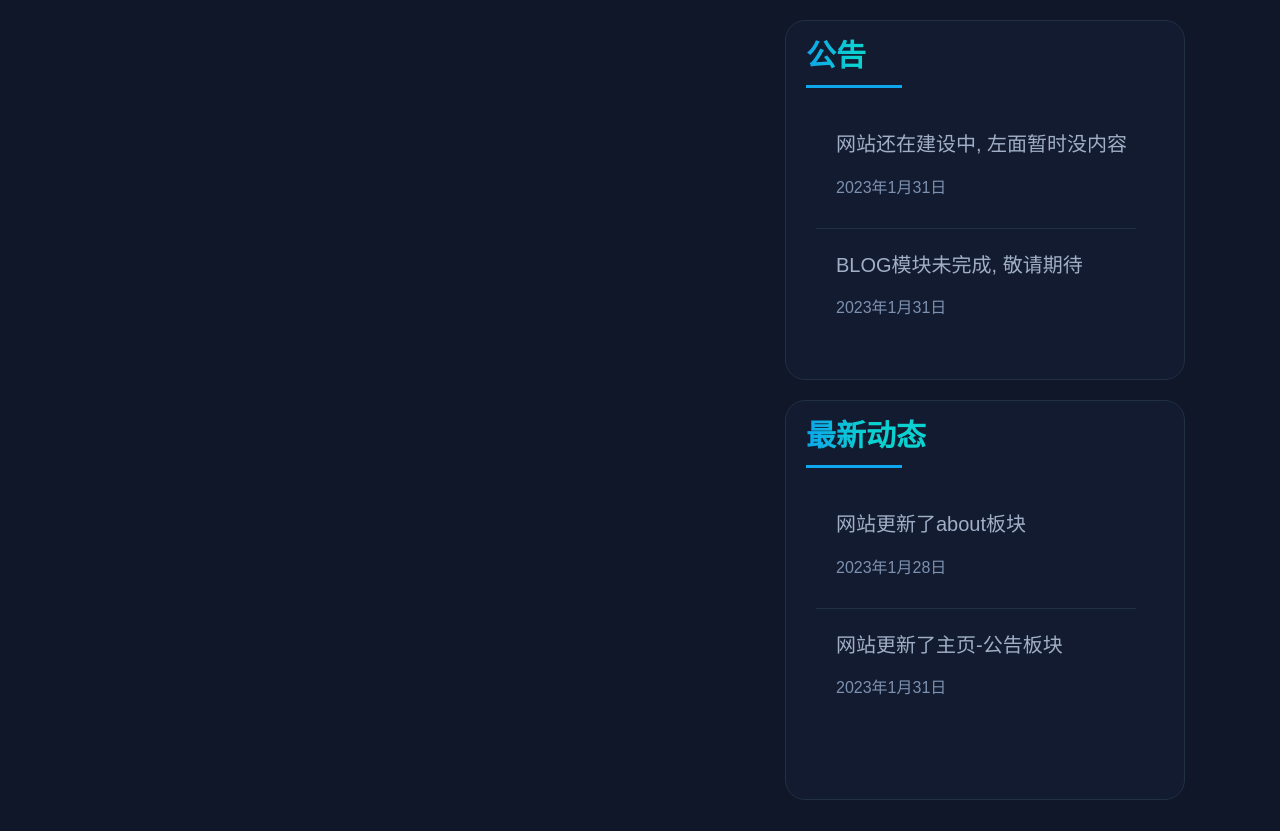
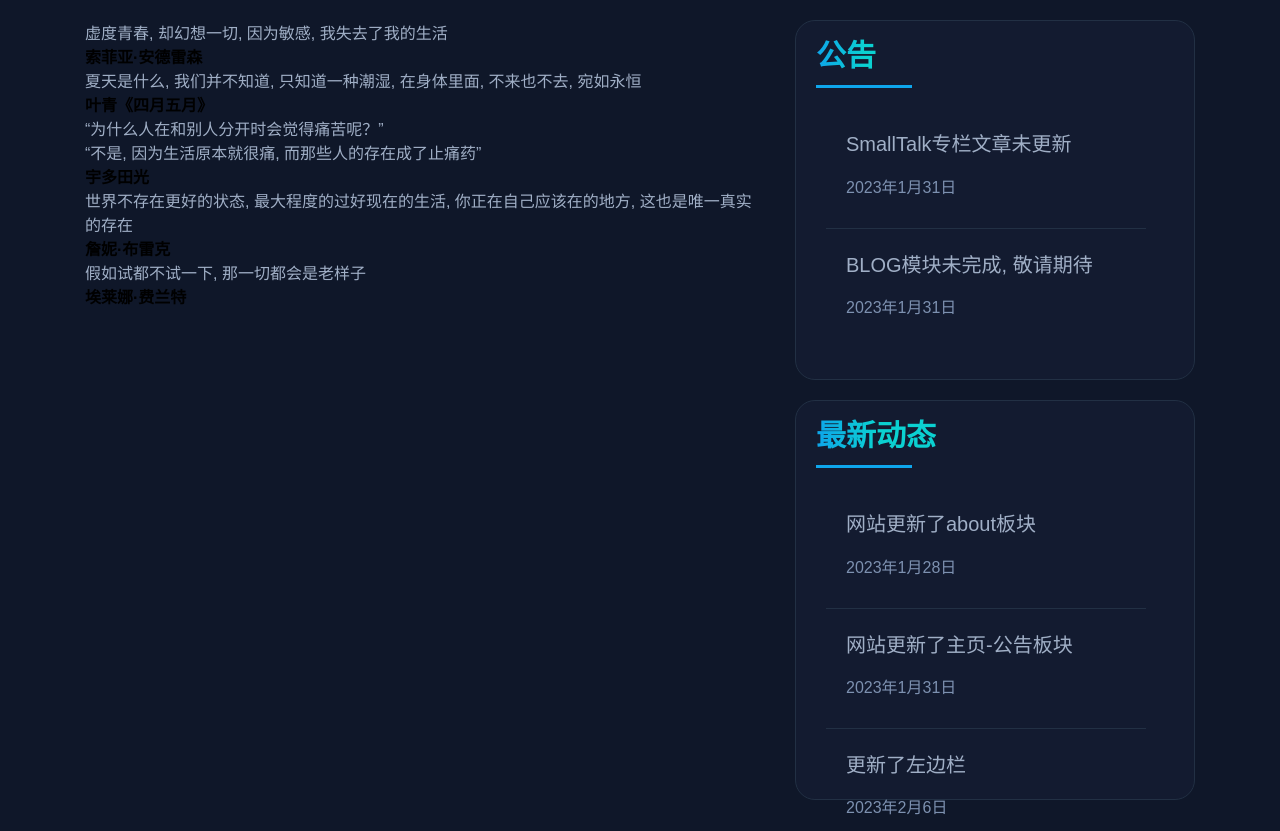
Before and after one commit to GMatinal/GMatinal.github.io, a plain HTML site: page home.html in a window 1280 px wide. Shown: the part 3000-3831 px from the top of the page. Drawn offline with Linux system fonts and the light colour scheme.

Commit message:
modify about home

```diff
--- a/home.html
+++ b/home.html
@@ -201,14 +201,34 @@
     </div>
 
     <div class="RecentNotice">
-        <div class="LargeView">
-            <!-- <div class="view"></div> -->
+        <div class="left clearfix">
+            <div class="sentence">
+                <p>虚度青春, 却幻想一切, 因为敏感, 我失去了我的生活</p>
+                <h4>索菲亚·安德雷森</h4>
+            </div>
+            <div class="sentence">
+                <p>夏天是什么, 我们并不知道, 只知道一种潮湿, 在身体里面, 不来也不去, 宛如永恒</p>
+                <h4>叶青《四月五月》</h4>
+            </div>
+            <div class="sentence">
+                <p>“为什么人在和别人分开时会觉得痛苦呢？” <br> “不是, 因为生活原本就很痛, 而那些人的存在成了止痛药”</p>
+                <h4>宇多田光</h4>
+            </div>
+            <div class="sentence">
+                <p>世界不存在更好的状态, 最大程度的过好现在的生活, 你正在自己应该在的地方, 这也是唯一真实的存在</p>
+                <h4>詹妮·布雷克</h4>
+            </div>
+            <div class="sentence">
+                <p>假如试都不试一下, 那一切都会是老样子</p>
+                <h4>埃莱娜·费兰特</h4>
+            </div>
         </div>
+
         <div class="right">
             <div class="notice clearfix">
                 <h3 class="headline">公告</h3>
                 <div class="card">
-                    <p class="main">网站还在建设中, 左面暂时没内容</p>
+                    <p class="main">SmallTalk专栏文章未更新</p>
                     <p class="time">2023年1月31日</p>
                 </div>
                 <div class="card">
@@ -217,7 +237,7 @@
                 </div>
             </div>
 
-            <div class="dynamic">
+            <div class="dynamic clearfix">
                 <h3 class="headline">最新动态</h3>
                 <div class="card">
                     <p class="main">网站更新了about板块</p>
@@ -226,6 +246,10 @@
                 <div class="card">
                     <p class="main">网站更新了主页-公告板块</p>
                     <p class="time">2023年1月31日</p>
+                </div>
+                <div class="card">
+                    <p class="main">更新了左边栏</p>
+                    <p class="time">2023年2月6日</p>
                 </div>
             </div>
         </div>
```
Also changed, not shown: about.html (+17 -2 lines).
